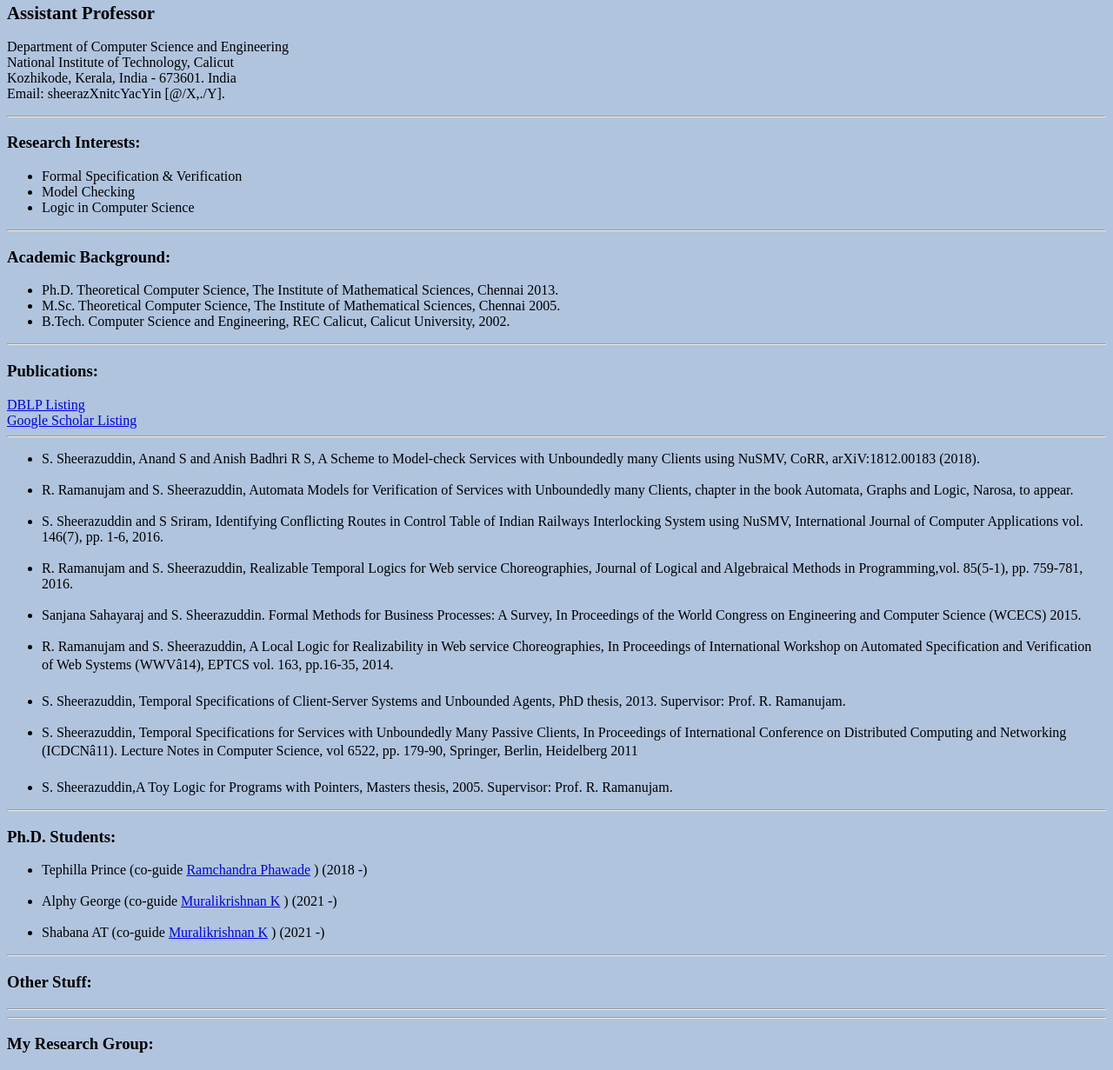
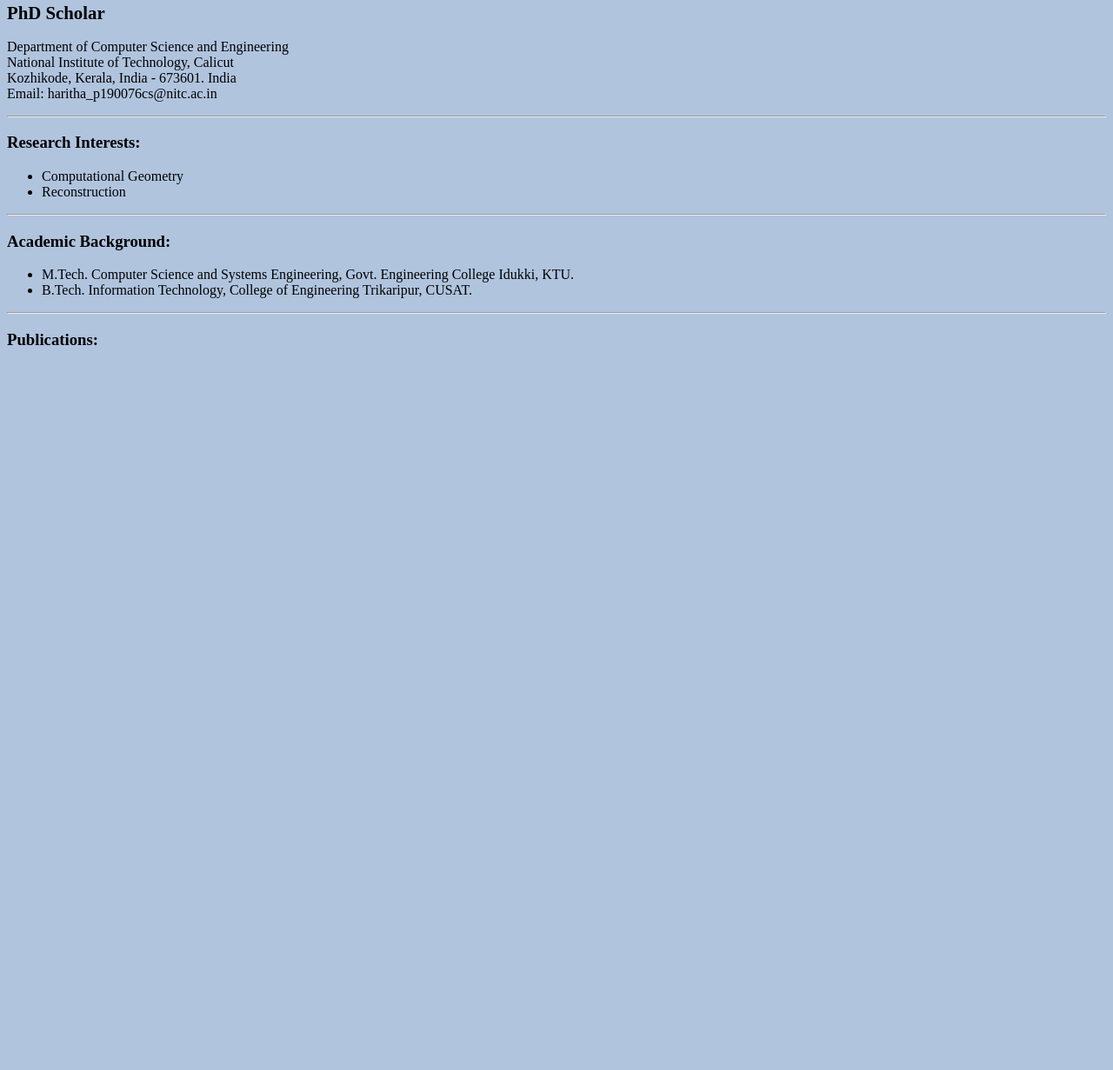
Before and after one commit to Haritha-BR/HarithaBR, a plain HTML site: page index.html in a window 1280 px wide. Shown: the part 57-1288 px from the top of the page at 87% size. After the commit the page ends 800 px from the top, so only its background shows below. Drawn offline with Linux system fonts and the light colour scheme.

Commit message:
Update index.html

```diff
--- a/index.html
+++ b/index.html
@@ -7,53 +7,23 @@ charset=iso-8859-15">
 <title></title>
 </head>
 <body style="background-color:LightSteelBlue;">
-<h1 style="font-size:150%;">S. Sheerazuddin</h1>
-<h2 style="font-size:130%;">Assistant Professor</h2>
+<h1 style="font-size:150%;">Haritha BR</h1>
+<h2 style="font-size:130%;">PhD Scholar</h2>
 <p style="font-size:100%;">Department of Computer Science and Engineering <br>
 National Institute of Technology, Calicut<br>
 Kozhikode, Kerala, India - 673601. India<br>
-Email: sheerazXnitcYacYin [@/X,./Y].</p>
+Email: haritha_p190076cs@nitc.ac.in</p>
 <HR>
 <h3>Research Interests:</h3>
 <ul>
-<li>Formal Specification & Verification</li>
-<li>Model Checking</li>
-<li>Logic in Computer Science</li>
+<li>Computational Geometry</li>
+<li>Reconstruction</li>
 </ul>
 <HR>
 <h3>Academic Background:</h3>
 <ul>
-<li>Ph.D. Theoretical Computer Science, The Institute of Mathematical Sciences, Chennai 2013.</li>
-<li>M.Sc. Theoretical Computer Science, The Institute of Mathematical Sciences, Chennai 2005.</li>
-<li>B.Tech. Computer Science and Engineering, REC Calicut, Calicut University, 2002.</li>
+<li>M.Tech. Computer Science and Systems Engineering, Govt. Engineering College Idukki, KTU.</li>
+<li>B.Tech. Information Technology, College of Engineering Trikaripur, CUSAT.</li>
 </ul>
 <HR>
 <h3>Publications:</h3>
-   <a href="https://dblp.org/pid/151/6517.html/" target="_blank">DBLP Listing</a> <br>
-   <a href="https://scholar.google.co.in/citations?user=Eu75tbEAAAAJ&hl=en/" target="_blank">Google Scholar Listing</a>
-<hr>
-<ul>
-<li>S. Sheerazuddin, Anand S and Anish Badhri R S, A Scheme to Model-check Services with Unboundedly many Clients using NuSMV, CoRR, arXiV:1812.00183 (2018).</li><br>
-<li>R. Ramanujam and S. Sheerazuddin, Automata Models for Verification of Services with Unboundedly many Clients, chapter in the book Automata, Graphs and Logic, Narosa, to appear.</li><br>
-<li>S. Sheerazuddin and S Sriram, Identifying Conflicting Routes in Control Table of Indian Railways Interlocking System using NuSMV, International Journal of Computer Applications vol. 146(7), pp. 1-6, 2016.</li><br>
-<li>R. Ramanujam and S. Sheerazuddin, Realizable Temporal Logics for Web service Choreographies, Journal of Logical and Algebraical Methods in Programming,vol. 85(5-1), pp. 759-781, 2016.</li><br>
-<li>Sanjana Sahayaraj and S. Sheerazuddin. Formal Methods for Business Processes: A Survey, In Proceedings of the World Congress on Engineering and Computer Science (WCECS) 2015.</li><br>
-<li>R. Ramanujam and S. Sheerazuddin, A Local Logic for Realizability in Web service Choreographies, In Proceedings of International Workshop on Automated Specification and Verification of Web Systems (WWV’14), EPTCS vol. 163, pp.16-35, 2014.</li><br>
-<li>S. Sheerazuddin, Temporal Specifications of Client-Server Systems and Unbounded Agents, PhD thesis, 2013. Supervisor: Prof. R. Ramanujam.</li><br>
-<li>S. Sheerazuddin, Temporal Specifications for Services with Unboundedly Many Passive Clients, In Proceedings of International Conference on Distributed Computing and Networking (ICDCN’11). Lecture Notes in Computer Science, vol
-6522, pp. 179-90, Springer, Berlin, Heidelberg 2011</li><br>
-<li>S. Sheerazuddin,A Toy Logic for Programs with Pointers, Masters thesis, 2005. Supervisor: Prof. R. Ramanujam.</li>
-</ul>
-<HR>
-<h3>Ph.D. Students:</h3>
-<ul>
-  <li>Tephilla Prince (co-guide  <a href="https://phawaderamchandra.github.io/" target="_blank">Ramchandra Phawade</a> ) (2018 -) </li><br>
-  <li>Alphy George (co-guide  <a href="https://people.cse.nitc.ac.in/muralikrishnan/" target="_blank">Muralikrishnan K</a> ) (2021 -) </li><br>
-  <li>Shabana AT (co-guide  <a href="https://people.cse.nitc.ac.in/muralikrishnan/" target="_blank">Muralikrishnan K</a> ) (2021 -) </li>
-</ul>
-<HR>
-<h3>Other Stuff:</h3>
-<HR>
-<HR>
-<h3>My Research Group:</h3>
-</body> </html>
```
